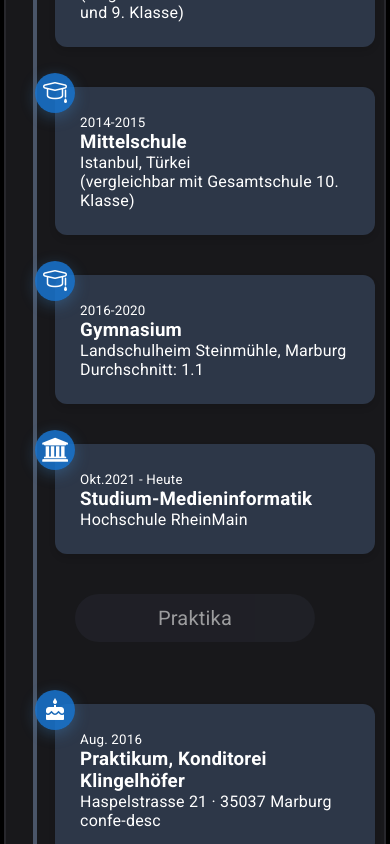
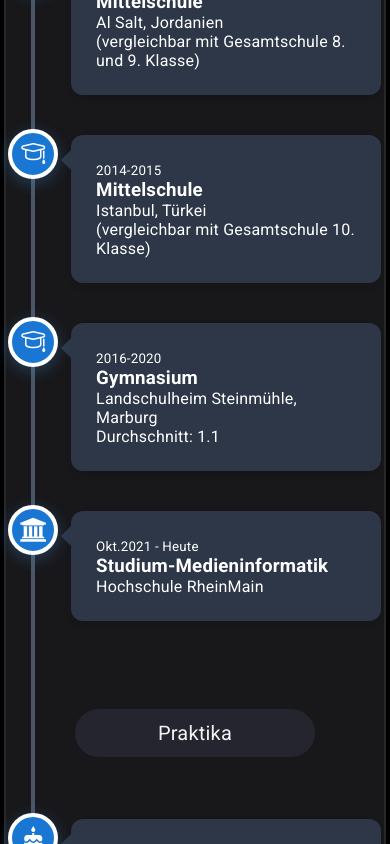
Before and after one commit to AboodAJ9/Portfolio-React, a React (Vite) app: page / in a window 390 px wide. Shown: the part 5800-6644 px from the top of the page. Built offline with nearby package versions, Linux system fonts and the light colour scheme.

Commit message:
fix: clean up and improve responsive design

```diff
--- a/src/components/4-skills/Skills.jsx
+++ b/src/components/4-skills/Skills.jsx
@@ -10,14 +10,14 @@ const Skills = () => {
     const ref = useRef(null);
     const isInView = useInView(ref, {
         once: true,
-        margin: "-100px 0px 0px 0px" // starten 100 px bevor element sichtbar wird.
+        margin: "-200px 0px 0px 0px" // starten 200 px bevor element sichtbar wird.
     });
     const containerVariants = {
-        hidden: { opacity: 0},
+        hidden: { opacity: 0.2},
         visible: {
             opacity: 1,
             transition: {
-                staggerChildren: 0.1, // verzoegerung zwischen icons
+                staggerChildren: 0.07, // verzoegerung zwischen icons
                 when: "beforeChildren",
             }
         }
--- a/src/components/5-timeline/timeline.css
+++ b/src/components/5-timeline/timeline.css
@@ -1,20 +1,24 @@
-
-section.time-sec .icon-calendar{
+/* ==========================
+    1. title and calender-icon
+=============================*/
+section.time-sec .icon-calendar {
   color: var(--subtitle);
   margin-right: 2rem;
   font-size: 2rem;
 
 }
 
-
-section.time-sec .title{
+section.time-sec .title {
   font-size: 2.1rem;
   color: var(--title);
   margin-bottom: 1rem;
+}
 
-}
-section.time-sec .group-title button{
-    background-color: rgba(36, 37, 46, 1);
+/* ==========================
+    2. (title-buttons)
+=============================*/
+section.time-sec .group-title button {
+  background-color: rgba(36, 37, 46);
   width: 15rem;
   padding: 0.75rem 0;
   border-radius: 25px;
@@ -22,21 +26,26 @@ section.time-sec .group-title button{
   color: var(--title);
   font-size: 1.25rem;
   text-transform: capitalize;
-    opacity: 0.6;
   transition: 0.3s;
+  z-index: 1;
 
 }
-.light section.time-sec .group-title button{
+
+.light section.time-sec .group-title button {
   color: white;
+  background-color: rgb(127, 127, 129);}
 
-}
-.group-title{
-  /* background-color: rgba(36, 37, 46, 1); */
+.group-title {
   padding-bottom: 2rem;
+  padding-top: 3rem;
   color: var(--subtitle);
   justify-content: center;
   margin-bottom: -10px;
 }
+
+/* ==========================
+    3. timeline-content
+=============================*/
 .timeline-container {
   position: relative;
   max-width: 1200px;
@@ -50,14 +59,13 @@ section.time-sec .group-title button{
   transform: translateX(-50%);
   width: 4px;
   height: 100%;
-  background: linear-gradient(
-    to bottom,
+  background: linear-gradient(to bottom,
       transparent 0%,
       #4a5568 10%,
       #4a5568 90%,
-    transparent 100%
-  );
-  z-index: 0; }
+      transparent 100%);
+  z-index: 0;
+}
 
 .timeline-item {
   display: flex;
@@ -66,33 +74,37 @@ section.time-sec .group-title button{
   position: relative;
 }
 
+/*positioning of timeline-items*/
 .timeline-item.left .timeline-content {
   margin-right: auto;
-  text-align: right;
+  margin-left: -10px;
 }
 
 .timeline-item.right .timeline-content {
   margin-left: auto;
-  text-align: left;
+  margin-right: -10px;
 }
+
+
 
 .timeline-icon-container {
   position: absolute;
   left: 50%;
   transform: translateX(-50%);
-  top: 50%;
-  z-index:3;
+  /* top: 50%; */
+  z-index: 3;
 }
 
 .timeline-icon-circle {
   width: 60px;
   height: 60px;
   border-radius: 50%;
-  background:rgba(25, 118, 210, 0.85);
+  background: rgba(25, 118, 210, 1);
   display: flex;
   align-items: center;
   justify-content: center;
   box-shadow: 0 4px 15px rgba(66, 153, 225, 0.3);
+  border: 0.25em solid rgb(255, 255, 255);
 }
 
 .timeline-icon {
@@ -100,35 +112,98 @@ section.time-sec .group-title button{
 }
 
 .timeline-content {
-  z-index:2;
+  z-index: 2;
   width: 45%;
   padding: 25px;
   background: #2d3748;
   border-radius: 12px;
   box-shadow: 0 4px 6px rgba(0, 0, 0, 0.1);
+  position: relative; /* important to place the triangle correctly*/
 }
 
 
+/*light mode*/
+.light .timeline-content {
+  border: 1.5px solid rgba(0, 0, 0, 0.1);
+  color: var(--title);
+  background: rgba(238, 235, 235, 0.294);
+  box-shadow: 0 4px 6px rgba(114, 41, 41, 0.1);
+}
 
 
-/*_____________________________________*/
+/* ==================== */
+/* triangle on the corners  */
+/* ==================== */
+
+/*for left items, triangle top right */
+.timeline-item.left .timeline-content::before {
+  content: "";
+  position: absolute;
+  top: 15px;
+  right: -10px;
+  width: 0;
+  height: 0;
+  border-style: solid;
+  border-width: 10px 0 10px 10px;
+  border-color: transparent transparent transparent #2d3748;
+  z-index: 1;
+}
+
+/* for right items, triangle top left */
+.timeline-item.right .timeline-content::before {
+  content: "";
+  position: absolute;
+  top: 15px;
+  left: -10px;
+  width: 0;
+  height: 0;
+  border-style: solid;
+  border-width: 10px 10px 10px 0;
+  border-color: transparent #2d3748 transparent transparent;
+  z-index: 1;
+}
+.light .timeline-item.left .timeline-content::before {
+  border-color: transparent transparent transparent rgba(123, 118, 118, 0.294);
+}
+
+.light .timeline-item.right .timeline-content::before {
+  border-color: transparent rgba(123, 118, 118, 0.294) transparent transparent;
+}
+
+
+/* ==================== */
+/* responsive design (media query) */
+/* ==================== */
 @media (max-width: 768px) {
   .timeline-line {
-    left: 2px;
+    left: 0px;
   }
 
   .timeline-item {
     flex-direction: column;
-    margin: 40px 0;
+    margin: 40px 2px;
+    padding-left: 10px;
   }
 
   .timeline-item.left .timeline-content,
   .timeline-item.right .timeline-content {
     width: 100%;
-    margin-left: 0;
     text-align: left;
   }
 
+  .timeline-item.left .timeline-content::before,
+  .timeline-item.right .timeline-content::before {
+
+  left: -10px !important;
+  right: auto 0 !important;
+  border-style: solid;
+  border-width: 10px 10px 10px 0 !important;
+  border-color: transparent #2d3748 transparent transparent !important;
+  }
+  .light .timeline-item.right .timeline-content::before,
+  .light .timeline-item.left .timeline-content::before {
+    border-color: transparent rgba(123, 118, 118, 0.294) transparent transparent !important;
+  }
   .timeline-icon-container {
 
     left: 0px;
@@ -137,13 +212,13 @@ section.time-sec .group-title button{
   }
 
   .timeline-content {
-    margin-left: 20px !important;
+    margin-left: 24px !important;
   }
 
   .timeline-icon-circle {
-    margin-top: 1rem;
-    width: 40px;
-    height: 40px;
-
+    width: 50px;
+    height: 50px;
+    margin-left: -1.8rem;
+    margin-top: 1.5rem;
   }
 }
--- a/src/components/6-contact/contact.css
+++ b/src/components/6-contact/contact.css
@@ -102,7 +102,7 @@ section.contact-me .mail-animation{
 /* ==========================
     3. media query
 =============================*/
-@media (max-width: 700px) {
+@media (max-width: 800px) {
 
     section.contact-me form{
         display:flex;
--- a/src/index.css
+++ b/src/index.css
@@ -189,3 +189,19 @@ button:disabled{
         font-size: 3.5em;
     }
 } */
+
+
+.app-wrapper {
+  display: flex;
+  background-color: black;
+  min-height: 100vh;
+  overflow-x: hidden;
+}
+
+.side-area {
+  position: relative;
+  width: 10vw;
+  min-height: 100%;
+  background-color: black;
+  overflow: hidden;
+}
--- a/src/locales/ar.json
+++ b/src/locales/ar.json
@@ -54,7 +54,7 @@
   "fundraising": "جمع التبرعات",
   "supermarkt": "أعمال مؤقتة في بقاليات",
   "confe-inter": "تدريب في محل حلويات كلينجلهوفر",
-  "Confe-desc": "أعمال متنوعة في البيع وفي خبز الحلويات",
+  "confe-desc": "أعمال متنوعة في البيع وفي خبز الحلويات",
 
 
   "contact-desc": ".يرجى عدم التردد في التواصل معي باستخدام هذا النموذج أو مباشرةً عبر البريد الإلكتروني. ستجد عنواني في خطاب التقديم والسيرة الذاتية",
--- a/src/locales/de.json
+++ b/src/locales/de.json
@@ -54,7 +54,7 @@
   "fundraising": "Fundraising",
   "supermarkt": "Aushilfsjobs in Supermärkten",
   "confe-inter": "Praktikum, Konditorei Klingelhöfer",
-  "Confe-desc": "Diverse Tätigkeiten im Verkauf und in der Backstube",
+  "confe-desc": "Diverse Tätigkeiten im Verkauf und in der Backstube",
 
   "contact-desc": "Kontaktieren Sie mich gerne über dieses Formular oder direkt per E-Mail. Meine Adresse finden Sie in meinem Bewerbungsschreiben und Lebenslauf.",
   "email": "Email-Adresse:",
--- a/src/locales/en.json
+++ b/src/locales/en.json
@@ -54,7 +54,7 @@
   "fundraising": "Fundraising",
   "supermarkt": "Temporary jobs in supermarkts",
   "confe-inter": "Internship, Konditorei Klingelhöfer",
-  "Confe-desc": "Various activities in sales and in the bakery",
+  "confe-desc": "Various activities in sales and in the bakery",
 
 
   "contact-desc": "Please feel free to contact me using this form or directly by e-mail. You will find my address in my cover letter and CV.",
```
Lines whose indentation alone changed are shown as unchanged.
